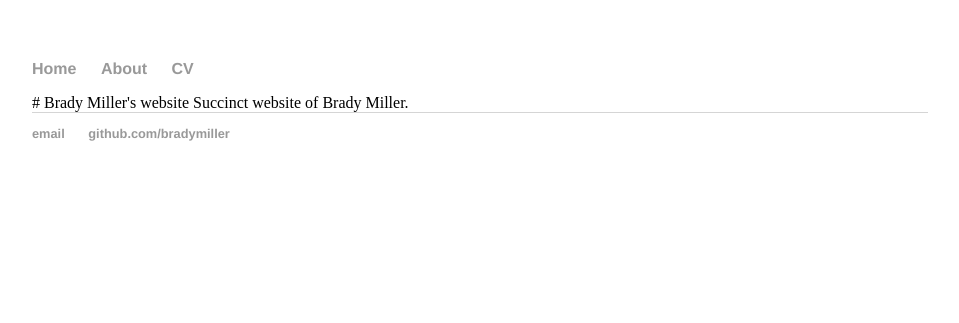
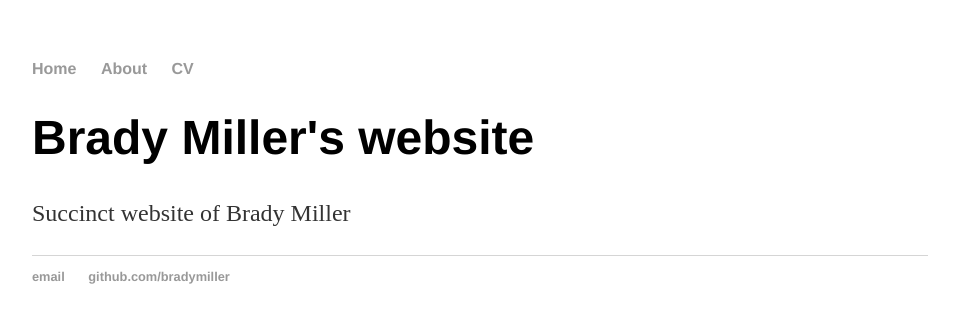
Before and after one commit to bradymiller/bradymiller.github.io, a Jekyll site: the page built from index.html, in a window 1280 px wide. Shown: the top 323 px of the page, without its empty margins (160-1119 px from the left). Built offline with Jekyll 4.4.1, drawn with Linux system fonts in a browser that asks for light colours.

Commit message:
Revert "markdown trial"
This reverts commit 333fe7774fc92970a923b12450be05a295a7756d.

```diff
--- a/index.html
+++ b/index.html
@@ -2,5 +2,7 @@
 layout: default
 title: Brady Miller
 ---
-# Brady Miller's website
-Succinct website of Brady Miller.
+<div class="blurb">
+  <h1>Brady Miller's website</h1>
+  <p>Succinct website of Brady Miller<p>
+</div>
```
